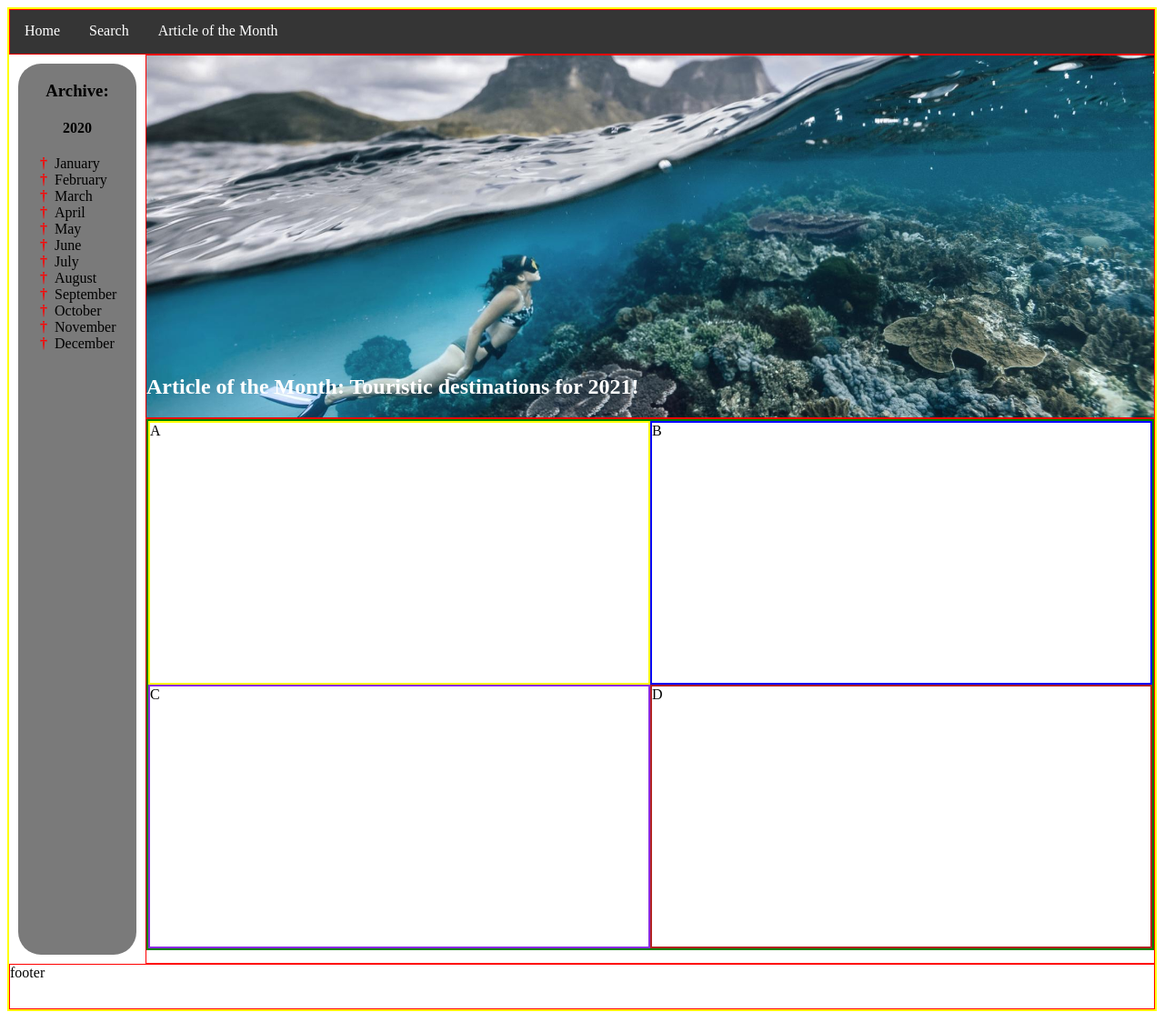
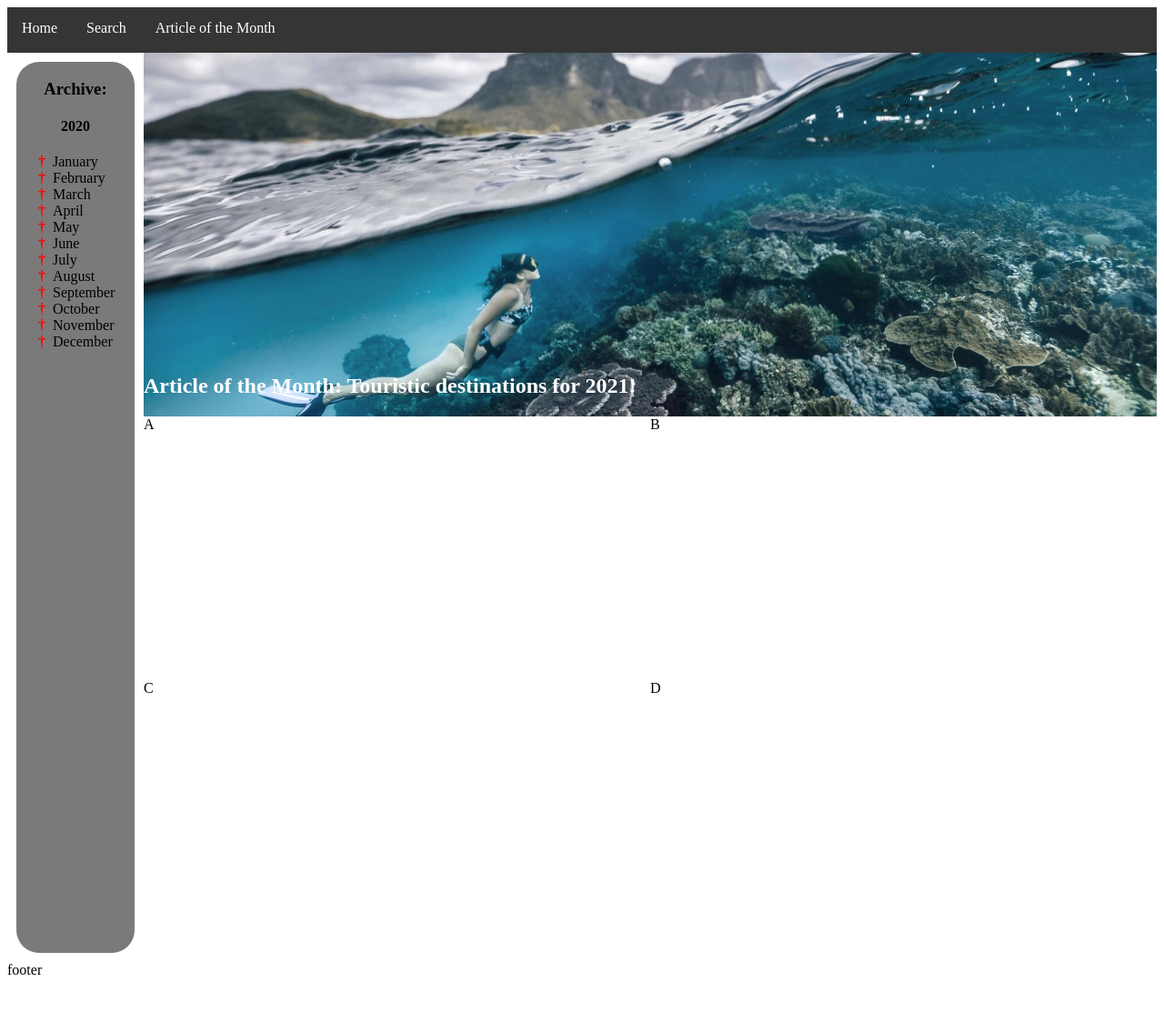
Before and after one commit to koziel101/Udacity-Front-End-Web-Developer, a plain HTML site: page Project 1 CSS and HTML/index.html in a window 1280 px wide. Shown: the whole page at 91% size. Drawn offline with Linux system fonts and the light colour scheme.

Commit message:
Removing auxiliar borders

```diff
--- a/Project 1 CSS and HTML/CSS/index.css
+++ b/Project 1 CSS and HTML/CSS/index.css
@@ -9,11 +9,6 @@
     "am"
     "mn"
     "ft";
-  border: 2px solid yellow;
-}
-
-.box {
-  border: 1px solid red;
 }
 
 .centerText {
@@ -101,28 +96,22 @@ ul li:before {
   grid-template-areas:
     "at1 at2"
     "at3 at4";
-  border: 2px solid green;
 }
 
 #article1 {
   grid-area: at1;
-
-  border: 2px solid yellow;
 }
 
 #article2 {
   grid-area: at2;
-  border: 2px solid blue;
 }
 
 #article3 {
   grid-area: at3;
-  border: 2px solid blueviolet;
 }
 
 #article4 {
   grid-area: at4;
-  border: 2px solid firebrick;
 }
 
 #footer {
@@ -140,7 +129,6 @@ ul li:before {
       "al al am am am am"
       "al al mn mn mn mn"
       "ft ft ft ft ft ft";
-    border: 2px solid yellow;
   }
 
   #articleMonth {
@@ -157,6 +145,5 @@ ul li:before {
     grid-template-areas:
       "at1 at2"
       "at3 at4";
-    border: 2px solid green;
   }
 }
```
